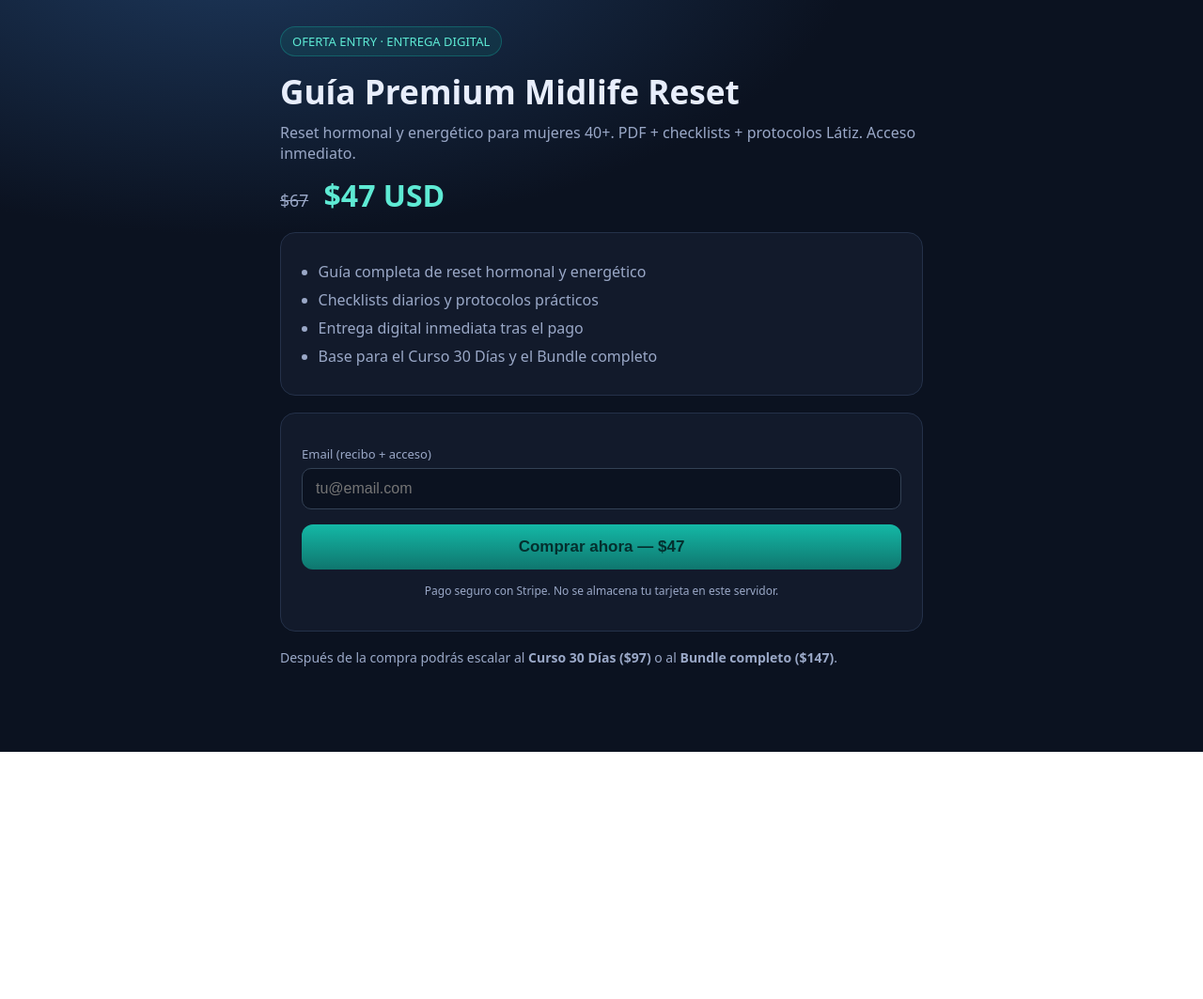
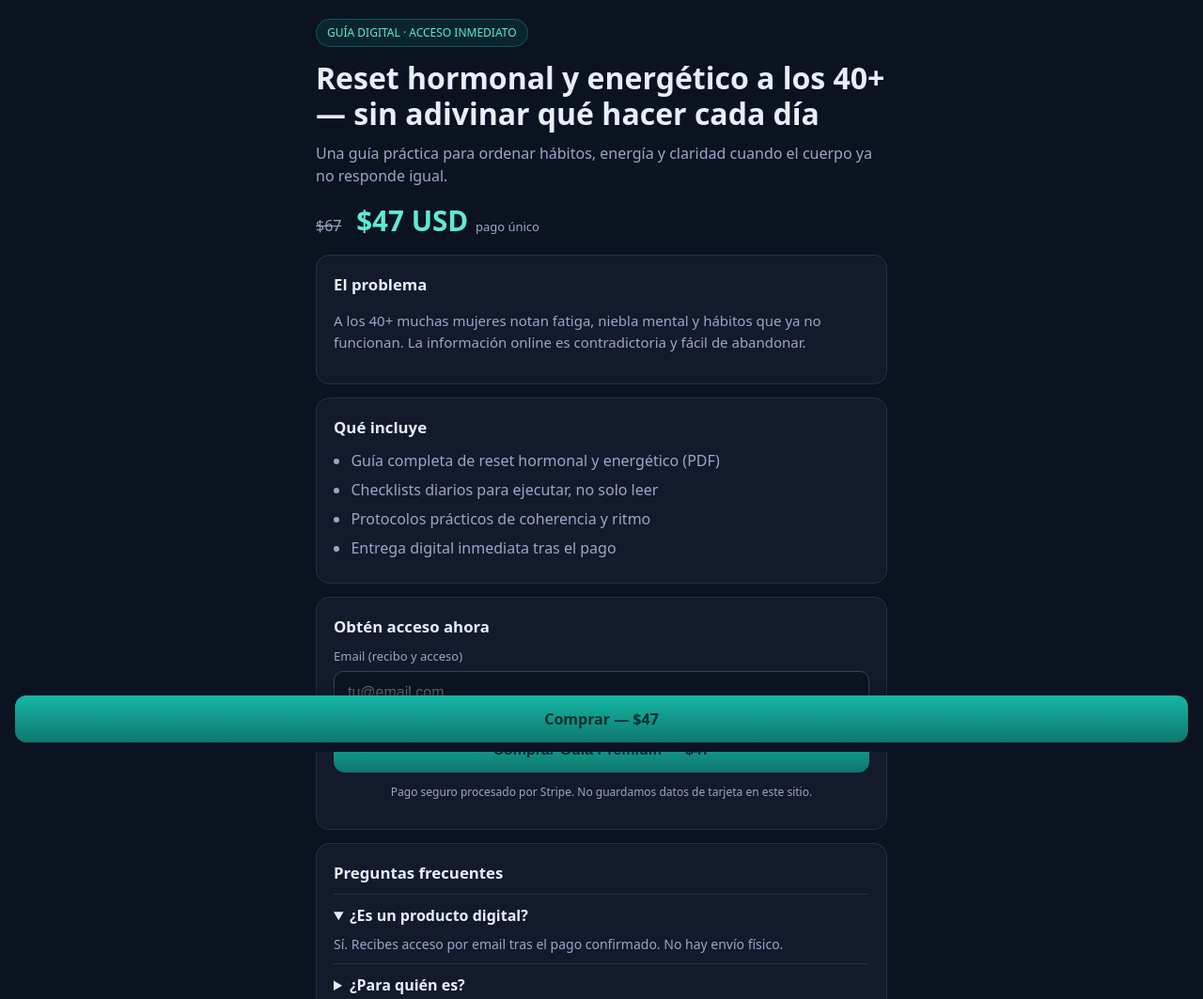
Before and after one commit to graciasdios9999-prog/millonario2026-empire, a website: page public/offer.html in a window 1280 px wide. Shown: the top 1063 px of the page at 94% size. Before the commit the page ends 800 px from the top, so only its background shows below. Drawn offline with Linux system fonts and the light colour scheme; no server answers.

Commit message:
feat(fase9): conversion-optimized mobile landing for $47 ENTRY offer

```diff
--- a/public/offer.html
+++ b/public/offer.html
@@ -2,82 +2,93 @@
 <html lang="es">
 <head>
   <meta charset="UTF-8" />
-  <meta name="viewport" content="width=device-width, initial-scale=1" />
-  <title>Guía Premium Midlife Reset — $47</title>
-  <meta name="description" content="Guía digital completa de reset hormonal y energético para mujeres 40+. PDF + checklists + protocolos. Entrega inmediata." />
+  <meta name="viewport" content="width=device-width, initial-scale=1, viewport-fit=cover" />
+  <title>Guía Premium Midlife Reset — Reset hormonal a los 40+ | $47</title>
+  <meta name="description" content="Guía digital de reset hormonal y energético para mujeres 40+. Protocolos prácticos, checklists y acceso inmediato. $47 USD." />
+  <link rel="canonical" href="/offer.html" />
+  <meta property="og:type" content="product" />
   <meta property="og:title" content="Guía Premium Midlife Reset — $47" />
-  <meta property="og:description" content="Reset hormonal y energético para mujeres 40+. Acceso digital inmediato." />
+  <meta property="og:description" content="Reset hormonal y energético para mujeres 40+. PDF + checklists. Entrega inmediata." />
+  <meta name="twitter:card" content="summary" />
   <style>
-    :root { --bg:#0b1220; --card:#121a2b; --text:#e8eefc; --muted:#9aa8c7; --accent:#5eead4; --btn:#14b8a6; --btn2:#0f766e; }
+    :root { --bg:#0b1220; --card:#121a2b; --text:#e8eefc; --muted:#9aa8c7; --accent:#5eead4; --btn:#14b8a6; --btn2:#0f766e; --line:#243149; }
     * { box-sizing: border-box; }
-    body { margin:0; font-family: system-ui,-apple-system,Segoe UI,Roboto,sans-serif; background:radial-gradient(1200px 600px at 20% -10%,#1e3a5f 0%,var(--bg) 55%); color:var(--text); min-height:100vh; }
-    .wrap { max-width:720px; margin:0 auto; padding:28px 18px 60px; }
-    .badge { display:inline-block; background:#0f766e33; color:var(--accent); border:1px solid #14b8a655; border-radius:999px; padding:6px 12px; font-size:13px; margin-bottom:16px; }
-    h1 { font-size:clamp(1.6rem,4vw,2.2rem); line-height:1.2; margin:0 0 12px; }
-    .price { font-size:2rem; font-weight:700; color:var(--accent); margin:12px 0; }
-    .price s { color:var(--muted); font-size:1.1rem; margin-right:8px; font-weight:500; }
-    .card { background:var(--card); border:1px solid #243149; border-radius:16px; padding:22px; margin:18px 0; }
-    ul { margin:0; padding-left:1.1rem; color:var(--muted); }
-    li { margin:8px 0; }
-    label { display:block; font-size:13px; color:var(--muted); margin:12px 0 6px; }
-    input { width:100%; padding:12px 14px; border-radius:10px; border:1px solid #334155; background:#0b1220; color:var(--text); font-size:16px; }
-    button { width:100%; margin-top:16px; padding:14px 18px; border:none; border-radius:12px; background:linear-gradient(180deg,var(--btn),var(--btn2)); color:#042f2e; font-weight:700; font-size:17px; cursor:pointer; }
-    button:disabled { opacity:.6; cursor:wait; }
+    body { margin:0; font-family: system-ui,-apple-system,Segoe UI,Roboto,sans-serif; background:var(--bg); color:var(--text); line-height:1.5; }
+    .wrap { max-width:640px; margin:0 auto; padding:20px 16px 80px; }
+    .badge { display:inline-block; background:#0f766e33; color:var(--accent); border:1px solid #14b8a655; border-radius:999px; padding:5px 11px; font-size:12px; margin-bottom:14px; }
+    h1 { font-size:clamp(1.45rem,4.5vw,2rem); line-height:1.2; margin:0 0 10px; }
+    .sub { color:var(--muted); margin:0 0 8px; font-size:1rem; }
+    .price { font-size:1.85rem; font-weight:800; color:var(--accent); margin:14px 0 6px; }
+    .price s { color:var(--muted); font-size:1rem; margin-right:8px; font-weight:500; }
+    .card { background:var(--card); border:1px solid var(--line); border-radius:14px; padding:18px; margin:14px 0; }
+    h2 { font-size:1.05rem; margin:0 0 10px; }
+    ul { margin:0; padding-left:1.15rem; color:var(--muted); }
+    li { margin:7px 0; }
+    label { display:block; font-size:13px; color:var(--muted); margin:10px 0 6px; }
+    input { width:100%; padding:13px 14px; border-radius:10px; border:1px solid #334155; background:#0b1220; color:var(--text); font-size:16px; }
+    button { width:100%; margin-top:14px; padding:15px 18px; border:none; border-radius:12px; background:linear-gradient(180deg,var(--btn),var(--btn2)); color:#042f2e; font-weight:800; font-size:16px; cursor:pointer; }
+    button:disabled { opacity:.55; cursor:wait; }
     .err { color:#fca5a5; font-size:14px; margin-top:10px; display:none; }
-    .note { font-size:12px; color:var(--muted); margin-top:14px; text-align:center; }
-    .upsell { font-size:14px; color:var(--muted); }
+    .note { font-size:12px; color:var(--muted); margin-top:12px; text-align:center; }
+    .faq details { border-top:1px solid var(--line); padding:10px 0; }
+    .faq summary { cursor:pointer; font-weight:600; }
+    .faq p { color:var(--muted); margin:8px 0 0; font-size:14px; }
+    .sticky { position:fixed; left:0; right:0; bottom:0; padding:10px 16px calc(10px + env(safe-area-inset-bottom)); background:linear-gradient(180deg,transparent,#0b1220 30%); }
+    .sticky a { display:block; text-align:center; text-decoration:none; padding:13px; border-radius:12px; background:linear-gradient(180deg,var(--btn),var(--btn2)); color:#042f2e; font-weight:800; }
+    .prob { color:var(--muted); font-size:15px; }
   </style>
 </head>
 <body>
   <div class="wrap">
-    <span class="badge">OFERTA ENTRY · ENTREGA DIGITAL</span>
-    <h1>Guía Premium Midlife Reset</h1>
-    <p style="color:var(--muted); margin:0;">Reset hormonal y energético para mujeres 40+. PDF + checklists + protocolos Látiz. Acceso inmediato.</p>
-    <div class="price"><s>$67</s> $47 USD</div>
-    <div class="card">
-      <ul>
-        <li>Guía completa de reset hormonal y energético</li>
-        <li>Checklists diarios y protocolos prácticos</li>
-        <li>Entrega digital inmediata tras el pago</li>
-        <li>Base para el Curso 30 Días y el Bundle completo</li>
-      </ul>
-    </div>
-    <div class="card">
+    <span class="badge">GUÍA DIGITAL · ACCESO INMEDIATO</span>
+    <h1>Reset hormonal y energético a los 40+ — sin adivinar qué hacer cada día</h1>
+    <p class="sub">Una guía práctica para ordenar hábitos, energía y claridad cuando el cuerpo ya no responde igual.</p>
+    <div class="price"><s>$67</s> $47 USD <span style="font-size:13px;color:var(--muted);font-weight:500;">pago único</span></div>
+    <div class="card"><h2>El problema</h2><p class="prob">A los 40+ muchas mujeres notan fatiga, niebla mental y hábitos que ya no funcionan. La información online es contradictoria y fácil de abandonar.</p></div>
+    <div class="card"><h2>Qué incluye</h2><ul><li>Guía completa de reset hormonal y energético (PDF)</li><li>Checklists diarios para ejecutar, no solo leer</li><li>Protocolos prácticos de coherencia y ritmo</li><li>Entrega digital inmediata tras el pago</li></ul></div>
+    <div class="card" id="comprar">
+      <h2>Obtén acceso ahora</h2>
       <form id="buy">
-        <label for="email">Email (recibo + acceso)</label>
-        <input id="email" type="email" required placeholder="tu@email.com" autocomplete="email" />
-        <button type="submit" id="btn">Comprar ahora — $47</button>
+        <label for="email">Email (recibo y acceso)</label>
+        <input id="email" type="email" required placeholder="tu@email.com" autocomplete="email" inputmode="email" />
+        <button type="submit" id="btn">Comprar Guía Premium — $47</button>
         <div class="err" id="err"></div>
-        <p class="note">Pago seguro con Stripe. No se almacena tu tarjeta en este servidor.</p>
+        <p class="note">Pago seguro procesado por Stripe. No guardamos datos de tarjeta en este sitio.</p>
       </form>
     </div>
-    <p class="upsell">Después de la compra podrás escalar al <strong>Curso 30 Días ($97)</strong> o al <strong>Bundle completo ($147)</strong>.</p>
+    <div class="card faq">
+      <h2>Preguntas frecuentes</h2>
+      <details open><summary>¿Es un producto digital?</summary><p>Sí. Recibes acceso por email tras el pago confirmado. No hay envío físico.</p></details>
+      <details><summary>¿Para quién es?</summary><p>Mujeres 40+ que quieren un marco claro de hábitos y energía. No sustituye consejo profesional de salud.</p></details>
+      <details><summary>¿Puedo avanzar después?</summary><p>Sí. Curso 30 Días ($97) y Bundle completo ($147) como siguientes pasos opcionales.</p></details>
+      <details><summary>¿Cómo pago?</summary><p>Con los métodos habilitados en Stripe Checkout.</p></details>
+    </div>
   </div>
+  <div class="sticky"><a href="#comprar">Comprar — $47</a></div>
   <script>
     (function () {
       var params = new URLSearchParams(location.search);
       var sessionId = 's_' + Math.random().toString(36).slice(2) + Date.now().toString(36);
-      fetch('/events', { method: 'POST', headers: { 'Content-Type': 'application/json' }, body: JSON.stringify({ event: 'page_view', sessionId: sessionId, source: params.get('utm_source') || 'direct', campaignId: params.get('utm_campaign') || null, productId: 'guia-premium', idempotencyKey: 'pv_' + sessionId }) }).catch(function () {});
-      fetch('/events', { method: 'POST', headers: { 'Content-Type': 'application/json' }, body: JSON.stringify({ event: 'product_view', sessionId: sessionId, productId: 'guia-premium', source: params.get('utm_source') || 'direct', campaignId: params.get('utm_campaign') || null, idempotencyKey: 'prod_' + sessionId }) }).catch(function () {});
+      function track(event, extra) {
+        var body = Object.assign({ event: event, sessionId: sessionId, source: params.get('utm_source') || 'direct', campaignId: params.get('utm_campaign') || null, productId: 'guia-premium' }, extra || {});
+        fetch('/events', { method: 'POST', headers: { 'Content-Type': 'application/json' }, body: JSON.stringify(body) }).catch(function () {});
+      }
+      track('page_view', { idempotencyKey: 'pv_' + sessionId });
+      track('product_view', { idempotencyKey: 'prod_' + sessionId });
       document.getElementById('buy').addEventListener('submit', async function (e) {
         e.preventDefault();
         var btn = document.getElementById('btn');
         var err = document.getElementById('err');
         var email = document.getElementById('email').value.trim();
-        err.style.display = 'none';
-        btn.disabled = true;
-        btn.textContent = 'Redirigiendo a pago…';
+        err.style.display = 'none'; btn.disabled = true; btn.textContent = 'Abriendo pago seguro…';
         try {
           await fetch('/leads', { method: 'POST', headers: { 'Content-Type': 'application/json' }, body: JSON.stringify({ email: email, source: params.get('utm_source') || 'offer_landing', campaign: params.get('utm_campaign') || null, productInterest: 'guia-premium' }) });
-          var res = await fetch('/stripe/checkout', { method: 'POST', headers: { 'Content-Type': 'application/json' }, body: JSON.stringify({ priceKey: 'guia-premium', dryRun: false, customerEmail: email, sessionId: sessionId, source: params.get('utm_source') || 'offer_landing', campaignId: params.get('utm_campaign') || null, metadata: { campaign_id: params.get('utm_campaign') || '', utm_source: params.get('utm_source') || '', utm_medium: params.get('utm_medium') || '' } }) });
+          var res = await fetch('/stripe/checkout', { method: 'POST', headers: { 'Content-Type': 'application/json' }, body: JSON.stringify({ priceKey: 'guia-premium', dryRun: false, customerEmail: email, sessionId: sessionId, source: params.get('utm_source') || 'offer_landing', campaignId: params.get('utm_campaign') || null, metadata: { utm_source: params.get('utm_source') || '', utm_medium: params.get('utm_medium') || '', utm_campaign: params.get('utm_campaign') || '', utm_content: params.get('utm_content') || '', utm_term: params.get('utm_term') || '' } }) });
           var data = await res.json();
           if (data.url) { window.location.href = data.url; return; }
-          throw new Error(data.error || data.reason || 'No se pudo iniciar el checkout');
+          throw new Error(data.message || data.error || data.reason || 'No se pudo iniciar el checkout');
         } catch (ex) {
-          err.textContent = ex.message || 'Error de pago';
-          err.style.display = 'block';
-          btn.disabled = false;
-          btn.textContent = 'Comprar ahora — $47';
+          err.textContent = ex.message || 'Error de pago'; err.style.display = 'block'; btn.disabled = false; btn.textContent = 'Comprar Guía Premium — $47';
         }
       });
     })();
```
